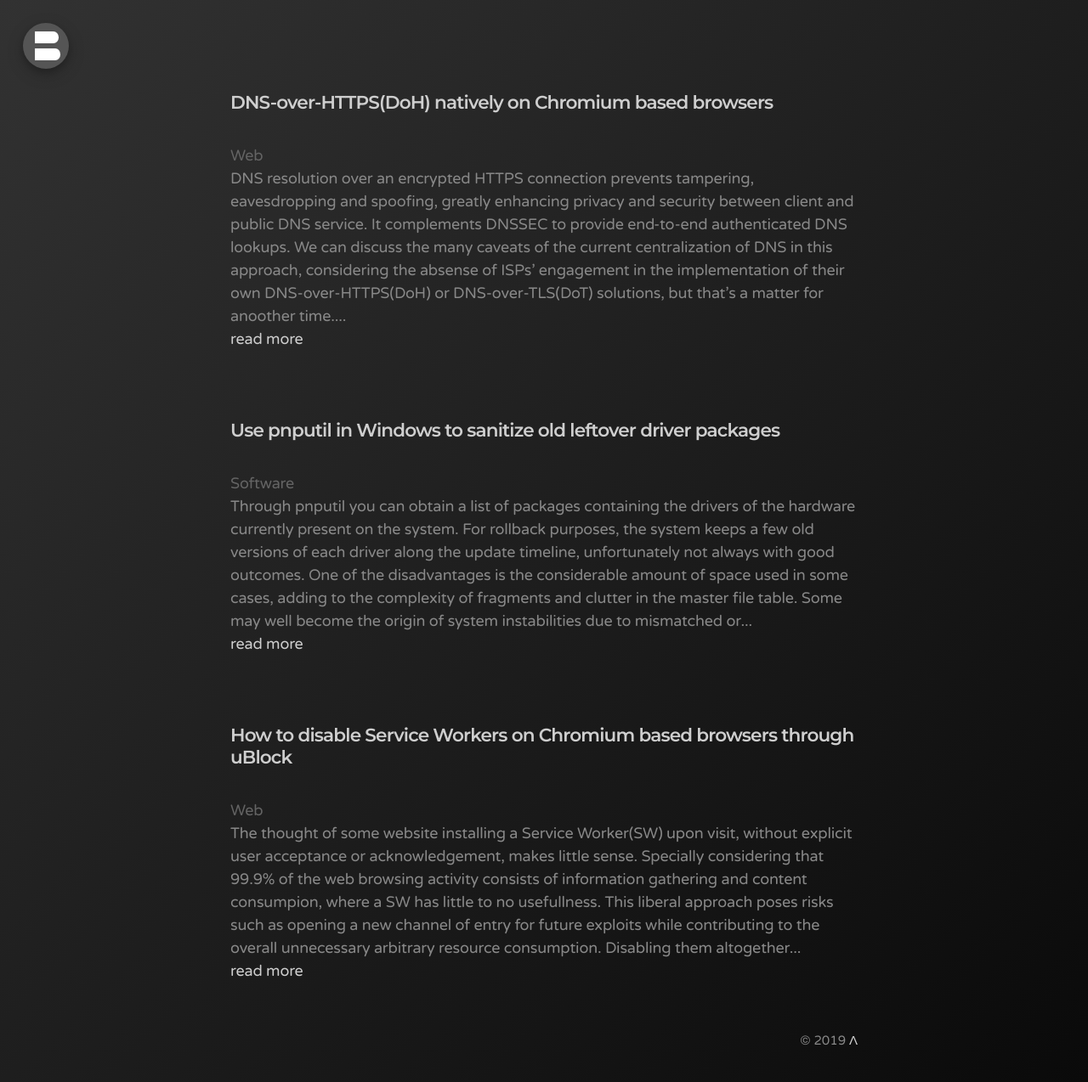
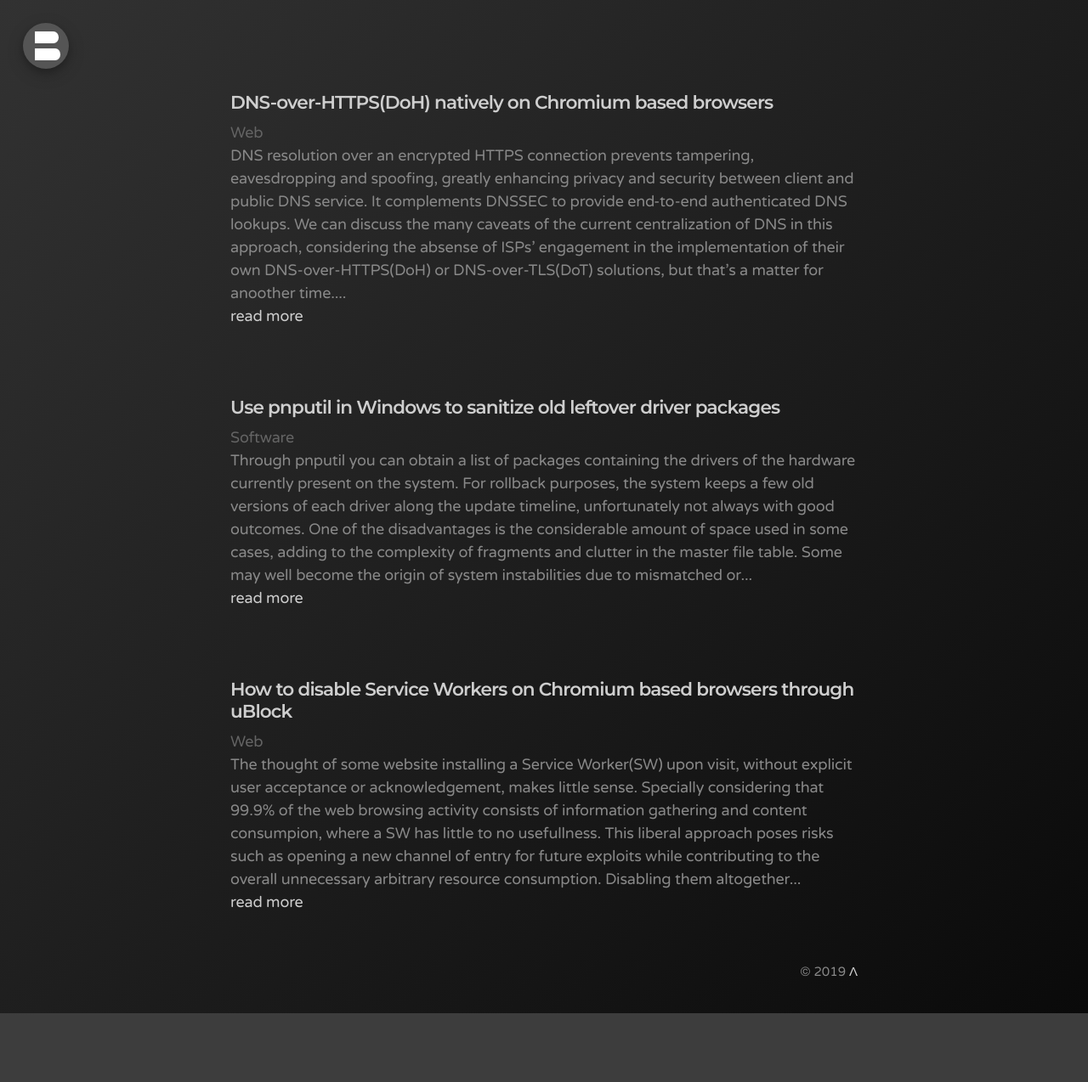
Before and after one commit to bonina/bonina.github.io, a Jekyll site: the page built from index.html, in a window 1280 px wide. Shown: the whole page at 85% size. Built offline with Jekyll 4.4.1, drawn with Linux system fonts in a browser that asks for light colours; the list of posts is cut into pages by our own code; after the commit the page ends 1193 px from its top, so only the background shows below that.

Commit message:
Update _posts.scss

```diff
--- a/_sass/_posts.scss
+++ b/_sass/_posts.scss
@@ -21,7 +21,7 @@
 
 .post-categories {
   display: block;
-  margin-top: 2rem;
+  margin-top: .2rem;
   //margin-bottom: 0rem;
   color: #646464;
 }
```
